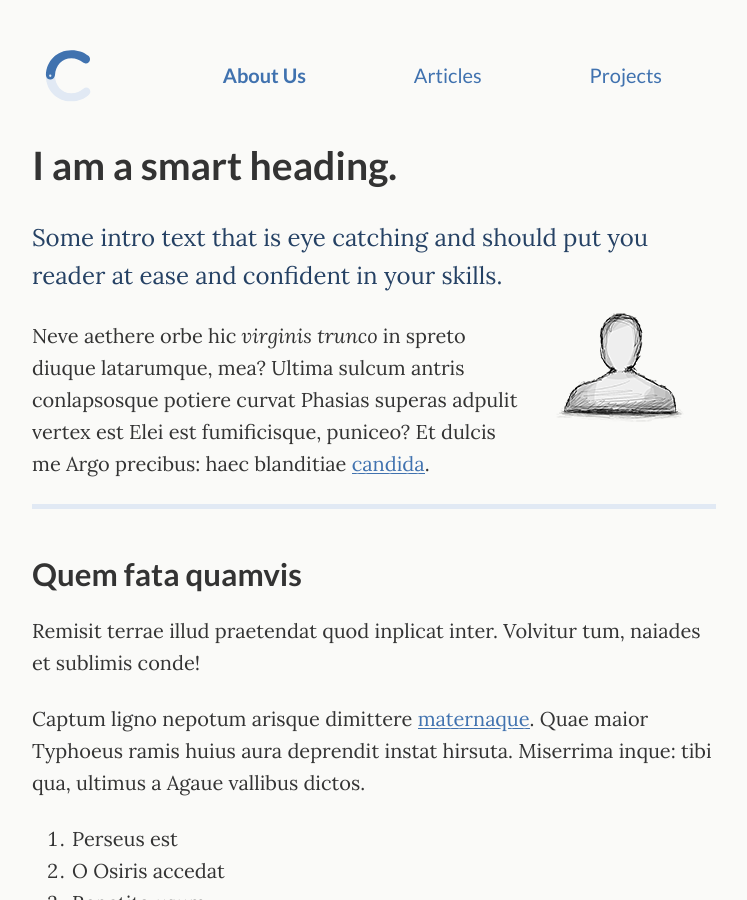
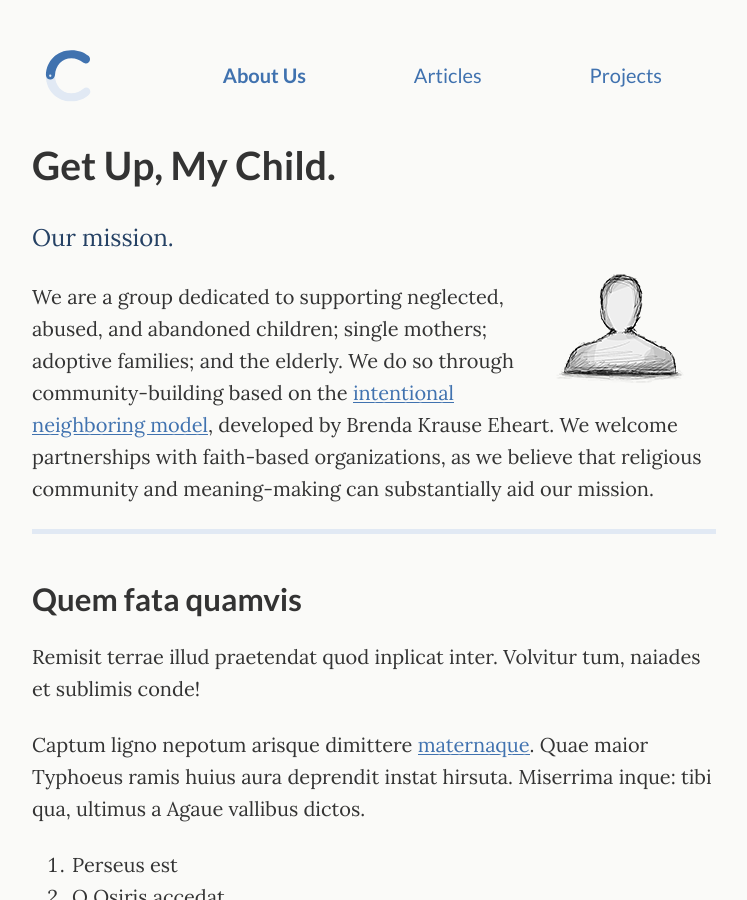
Before and after one commit to getupmychild/getupmychild.github.io, a Jekyll site: the page built from _pages/about.md, in a window 1280 px wide and 900 px high. Shown: the whole window, without its empty margins (266-1013 px from the left). Built offline with Jekyll 4.4.1, drawn with Linux system fonts in a browser that asks for light colours.

Commit message:
Update about.md

```diff
--- a/_pages/about.md
+++ b/_pages/about.md
@@ -1,14 +1,14 @@
 ---
 layout: page
 title: About
-subtitle: I am a smart heading.
-desc: About me.
+subtitle: Get Up, My Child.
+desc: About Us
 permalink: /about/
 ---
 
 <div class="pretty-links">
 
-<div class="lead lead-about">Some intro text that is eye catching and should put you reader at ease and confident in your skills.
+<div class="lead lead-about">Our mission.
 </div>
 
 {::nomarkdown}
@@ -17,10 +17,11 @@ permalink: /about/
 </figure>
 {:/}
 
-Neve aethere orbe hic *virginis trunco* in spreto diuque latarumque, mea? Ultima
-sulcum antris conlapsosque potiere curvat Phasias superas adpulit vertex est
-Elei est fumificisque, puniceo? Et dulcis me Argo precibus: haec blanditiae
-[candida](http://murmure.org/.html).
+We are a group dedicated to supporting neglected, abused, and abandoned children;
+single mothers; adoptive families; and the elderly. We do so through community-building
+based on the [intentional neighboring model](https://neighbors-the-power-of-the-people-next-door.com/),
+developed by Brenda Krause Eheart. We welcome partnerships with faith-based organizations, as we
+believe that religious community and meaning-making can substantially aid our mission.
 
 ---
 
```
